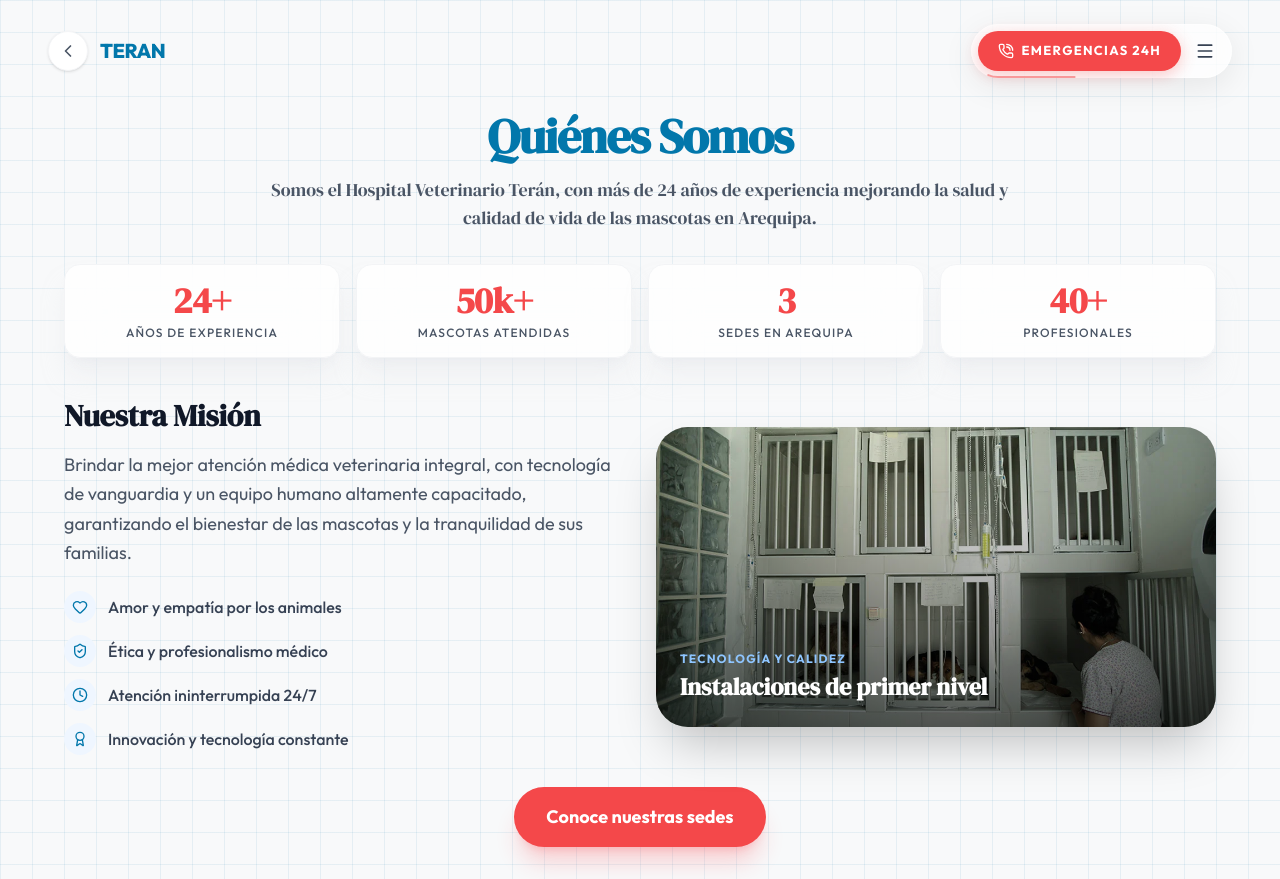
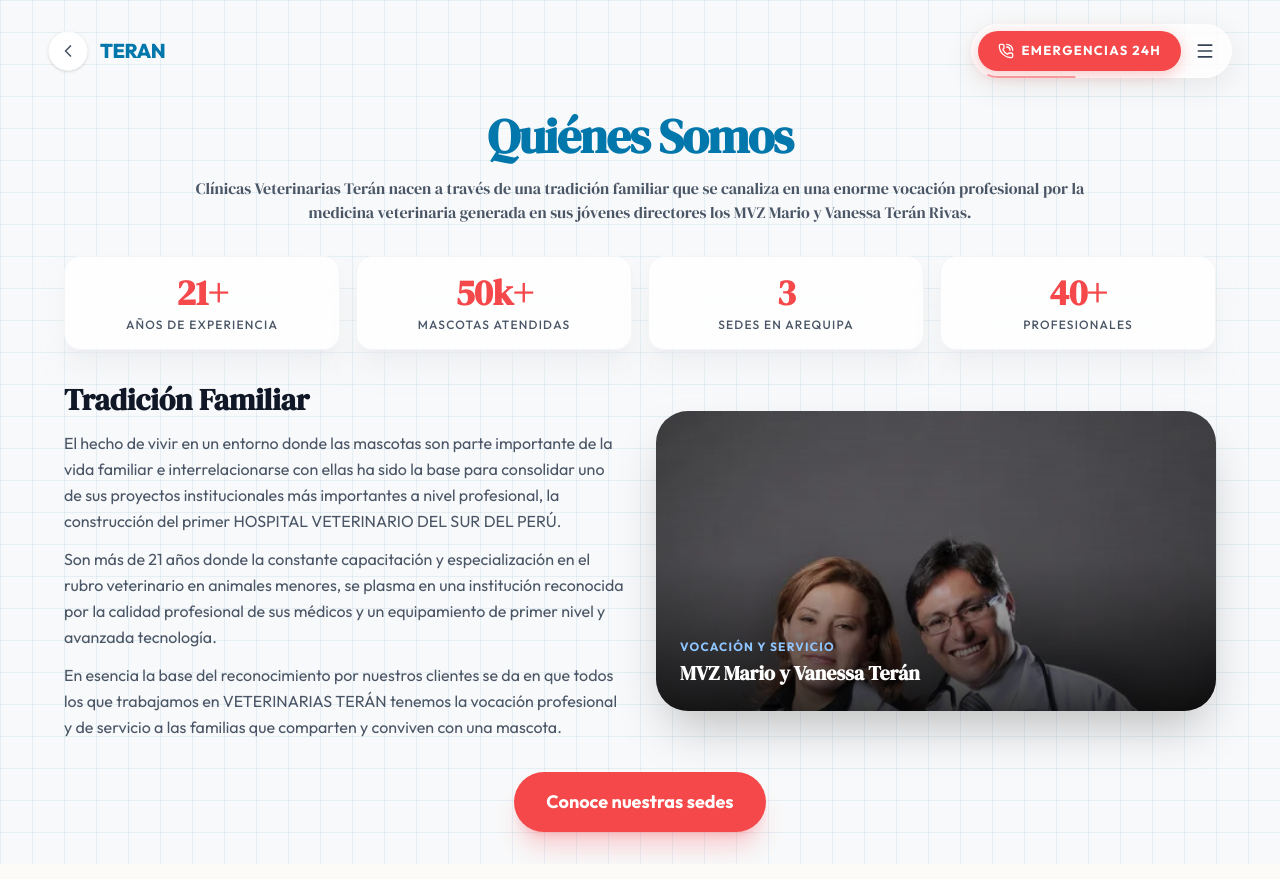
Before and after one commit to pwn27sbx/Teran, a React (Vite) app: page /nosotros in a window 1280 px wide. Built offline with nearby package versions, Linux system fonts and the light colour scheme.

Commit message:
content: update Nosotros page with correct text, optimize staff image to webp, and adjust layout to prevent scrolling

```diff
--- a/src/pages/Nosotros.tsx
+++ b/src/pages/Nosotros.tsx
@@ -1,12 +1,12 @@
 import React from "react";
-import { ArrowLeft, Award, Heart, ShieldCheck, Clock } from "lucide-react";
+import { ArrowLeft } from "lucide-react";
 import { Link } from "react-router-dom";
 import { motion } from "framer-motion";
 import Header from "../components/Header";
 
 export default function Nosotros() {
   const stats = [
-    { label: "Años de Experiencia", value: "24+" },
+    { label: "Años de Experiencia", value: "21+" },
     { label: "Mascotas Atendidas", value: "50k+" },
     { label: "Sedes en Arequipa", value: "3" },
     { label: "Profesionales", value: "40+" },
@@ -38,8 +38,8 @@
             <h1 className="text-4xl md:text-5xl font-black text-[#0277ab] mb-4 tracking-tight">
               Quiénes Somos
             </h1>
-            <p className="text-gray-600 dark:text-gray-400 text-base md:text-lg max-w-3xl mx-auto font-serif">
-              Somos el Hospital Veterinario Terán, con más de 24 años de experiencia mejorando la salud y calidad de vida de las mascotas en Arequipa.
+            <p className="text-gray-600 dark:text-gray-400 text-sm md:text-base max-w-4xl mx-auto font-serif">
+              Clínicas Veterinarias Terán nacen a través de una tradición familiar que se canaliza en una enorme vocación profesional por la medicina veterinaria generada en sus jóvenes directores los MVZ Mario y Vanessa Terán Rivas.
             </p>
           </motion.div>
 
@@ -48,7 +48,7 @@
             initial={{ opacity: 0, y: 20 }}
             animate={{ opacity: 1, y: 0 }}
             transition={{ duration: 0.6, delay: 0.2 }}
-            className="grid grid-cols-2 md:grid-cols-4 gap-4 mb-10"
+            className="grid grid-cols-2 md:grid-cols-4 gap-4 mb-8"
           >
             {stats.map((stat, i) => (
               <div key={i} className="bg-white/80 dark:bg-white/5 backdrop-blur-xl border border-gray-100 dark:border-white/10 rounded-2xl p-4 text-center hover:scale-105 transition-transform duration-300 shadow-xl shadow-gray-200/50 dark:shadow-none">
@@ -64,27 +64,20 @@
               whileInView={{ opacity: 1, x: 0 }}
               viewport={{ once: true }}
               transition={{ duration: 0.6 }}
-              className="space-y-4"
+              className="space-y-3"
             >
-              <h2 className="text-2xl md:text-3xl font-bold text-gray-900 dark:text-white">Nuestra Misión</h2>
-              <p className="text-gray-600 dark:text-gray-400 text-base md:text-lg leading-relaxed">
-                Brindar la mejor atención médica veterinaria integral, con tecnología de vanguardia y un equipo humano altamente capacitado, garantizando el bienestar de las mascotas y la tranquilidad de sus familias.
-              </p>
-              <ul className="space-y-3 pt-2">
-                {[
-                  { icon: Heart, text: "Amor y empatía por los animales" },
-                  { icon: ShieldCheck, text: "Ética y profesionalismo médico" },
-                  { icon: Clock, text: "Atención ininterrumpida 24/7" },
-                  { icon: Award, text: "Innovación y tecnología constante" },
-                ].map((item, i) => (
-                  <li key={i} className="flex items-center gap-3 text-gray-700 dark:text-gray-300 font-medium text-sm md:text-base">
-                    <div className="w-8 h-8 rounded-full bg-blue-50 dark:bg-blue-900/30 flex items-center justify-center text-[#0277ab]">
-                      <item.icon className="w-4 h-4" />
-                    </div>
-                    {item.text}
-                  </li>
-                ))}
-              </ul>
+              <h2 className="text-2xl md:text-3xl font-bold text-gray-900 dark:text-white">Tradición Familiar</h2>
+              <div className="text-gray-600 dark:text-gray-400 text-sm md:text-base leading-relaxed space-y-3">
+                <p>
+                  El hecho de vivir en un entorno donde las mascotas son parte importante de la vida familiar e interrelacionarse con ellas ha sido la base para consolidar uno de sus proyectos institucionales más importantes a nivel profesional, la construcción del primer HOSPITAL VETERINARIO DEL SUR DEL PERÚ.
+                </p>
+                <p>
+                  Son más de 21 años donde la constante capacitación y especialización en el rubro veterinario en animales menores, se plasma en una institución reconocida por la calidad profesional de sus médicos y un equipamiento de primer nivel y avanzada tecnología.
+                </p>
+                <p>
+                  En esencia la base del reconocimiento por nuestros clientes se da en que todos los que trabajamos en VETERINARIAS TERÁN tenemos la vocación profesional y de servicio a las familias que comparten y conviven con una mascota.
+                </p>
+              </div>
             </motion.div>
 
             <motion.div
@@ -95,14 +88,14 @@
               className="relative h-[260px] md:h-[300px] rounded-[2rem] overflow-hidden shadow-2xl"
             >
               <img
-                src="/gallery/1.webp"
-                alt="Instalaciones Hospital Veterinario Terán"
-                className="absolute inset-0 w-full h-full object-cover"
+                src="/staff.webp"
+                alt="MVZ Mario y Vanessa Terán Rivas"
+                className="absolute inset-0 w-full h-full object-cover object-top"
               />
-              <div className="absolute inset-0 bg-gradient-to-t from-black/60 to-transparent" />
+              <div className="absolute inset-0 bg-gradient-to-t from-black/80 via-black/20 to-transparent" />
               <div className="absolute bottom-6 left-6 right-6 text-white">
-                <p className="font-['Outfit'] font-bold tracking-widest text-xs mb-1 text-blue-300 uppercase">Tecnología y Calidez</p>
-                <h3 className="text-xl md:text-2xl font-bold">Instalaciones de primer nivel</h3>
+                <p className="font-['Outfit'] font-bold tracking-widest text-[10px] md:text-xs mb-1 text-blue-300 uppercase">Vocación y Servicio</p>
+                <h3 className="text-lg md:text-xl font-bold">MVZ Mario y Vanessa Terán</h3>
               </div>
             </motion.div>
           </div>
```
Also changed, not shown: public/staff.jpg (added), public/staff.webp (added).
